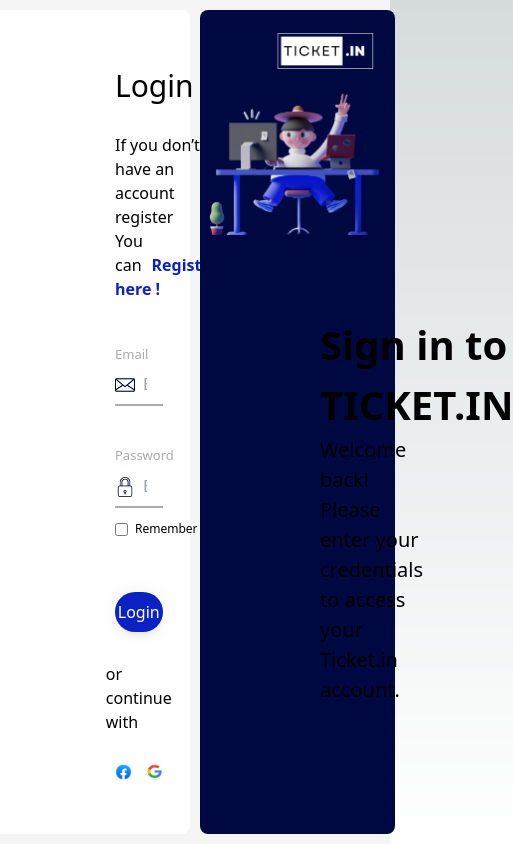
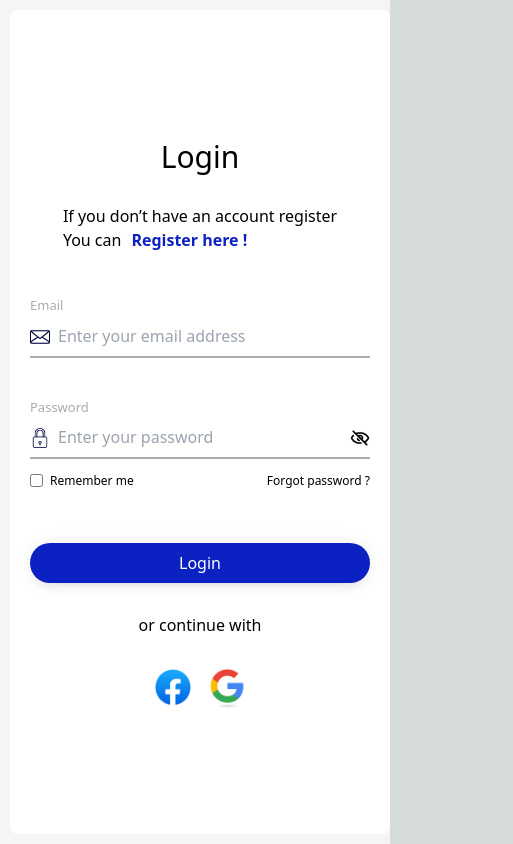
Before and after one commit to DiftaFitrahul/frontend-ticket.in, a Next.js app: page /auth/login in a window 390 px wide. Shown: the whole page, 513 px wide, since content can reach past the window. Built offline with nearby package versions, Linux system fonts and the light colour scheme.

Commit message:
feat: finish responsive design login page

```diff
--- a/src/pages/auth/login.jsx
+++ b/src/pages/auth/login.jsx
@@ -22,11 +22,11 @@ export default function Login() {
   return (
     <main>
       <div className=" flex flex-row justify-center items-center h-screen w-screen bg-neutral-100">
-        <div className="flex flex-col justify-center items-center h-[calc(100vh-20px)] w-1/2 relative bg-white mt-20 mb-20 rounded-lg ml-[10px]">
-          <h1 className="self-start pl-[120px] font-medium text-[30px] text-black">
+        <div className="flex flex-col justify-center items-center h-[calc(100vh-20px)] w-screen sm:w-1/2 relative bg-white mt-20 mb-20 rounded-lg ml-[10px]">
+          <h1 className="sm:self-start xl:pl-[120px] md:pl-[70px] sm:pl-[40px] font-medium text-[30px] text-black">
             Login
           </h1>
-          <p className="self-start pl-[120px] mt-[25px] mb-1 font-normal text-[16px] text-black">
+          <p className="sm:self-start xl:pl-[120px] md:pl-[70px] sm:pl-[40px] mt-[25px] mb-1 font-normal text-[16px] text-black">
             If you don’t have an account register <br></br> You can
             <Link
               href=""
@@ -36,7 +36,10 @@ export default function Login() {
             </Link>
           </p>
 
-          <form onSubmit={handleSubmit} className="self-start pl-[120px]">
+          <form
+            onSubmit={handleSubmit}
+            className="sm:self-start xl:pl-[120px] md:pl-[70px] sm:pl-[40px]"
+          >
             <p className="text-grey-custom text-[13px] mt-[40px]">Email</p>
             <div className="relative w-[200px]">
               <span className="absolute inset-y-0 left-0 flex items-center ">
@@ -49,7 +52,7 @@ export default function Login() {
               </span>
               <input
                 type="email"
-                className="pl-7 pr-4 py-2 w-[calc(25vw-50px)] border-b border-grey-custom border-b-2 focus:border-placeholder-blue  focus:outline-none   text-placeholder-blue focus:placeholder-placeholder-blue"
+                className="pl-7 pr-4 py-2 w-[calc(25vw-50px)]  sm:min-w-[270px] min-w-[340px] border-b border-grey-custom border-b-2 focus:border-placeholder-blue  focus:outline-none   text-placeholder-blue focus:placeholder-placeholder-blue"
                 placeholder="Enter your email address"
               />
             </div>
@@ -66,7 +69,7 @@ export default function Login() {
               </span>
               <input
                 type={showPassword ? "text" : "password"}
-                className="pl-7 pr-4 py-2 w-[calc(25vw-50px)] border-b border-grey-custom border-b-2 focus:border-placeholder-blue  focus:outline-none   text-placeholder-blue focus:placeholder-placeholder-blue "
+                className="pl-7 pr-4 py-2  w-[calc(25vw-50px)] sm:min-w-[270px] min-w-[340px] border-b border-grey-custom border-b-2 focus:border-placeholder-blue  focus:outline-none   text-placeholder-blue focus:placeholder-placeholder-blue "
                 placeholder="Enter your password"
               />
               <button type="button" onClick={togglePassword}>
@@ -104,16 +107,18 @@ export default function Login() {
                 </Link>
               </div>
             </div>
-            <button
-              type="submit"
-              className="text-white w-[calc(25vw-50px)] mt-[50px] bg-primary-blue py-2  rounded-[100px] hover:opacity-90 shadow-auth-button-shadow"
-            >
-              Login
-            </button>
+            <div className="flex justify-center items-center w-[calc(25vw-50px)] sm:min-w-[270px] min-w-[340px]">
+              <button
+                type="submit"
+                className="text-white w-[calc(25vw-50px)] sm:min-w-[270px] min-w-[340px] mt-[50px] bg-primary-blue py-2  rounded-[100px] hover:opacity-90 shadow-auth-button-shadow"
+              >
+                Login
+              </button>
+            </div>
           </form>
 
-          <div className="self-start ml-[120px] w-[calc(25vw-50px)] ">
-            <p className=" flex justify-center text-black text-[16px] my-[30px] text-[#B5B5B5]">
+          <div className="sm:self-start xl:ml-[120px] md:ml-[70px] sm:ml-[40px] w-[calc(25vw-50px)] min-w-[270px]">
+            <p className="flex justify-center  text-black text-[16px] my-[30px] text-[#B5B5B5]">
               or continue with
             </p>
             <div className="flex flex-row justify-center">
@@ -139,7 +144,7 @@ export default function Login() {
             </div>
           </div>
         </div>
-        <div className="flex flex-col justify-center items-center h-[calc(100vh-20px)] w-1/2 relative bg-dark-blue rounded-lg mr-[10px] ml-[10px] ">
+        <div className="flex flex-col justify-center items-center h-[calc(100vh-20px)] w-1/2 relative bg-dark-blue rounded-lg mr-[10px] ml-[10px] hidden min-[640px]:block ">
           <Image
             src="/logo.png"
             alt="Picture of the author"
@@ -149,18 +154,15 @@ export default function Login() {
             className="absolute top-3 right-5" // just an example
           />
 
-          <Image
+          <img
             src="/auth_image.png"
             alt="Picture of the author"
-            width={600}
-            height={600}
-            unoptimized
-            className="mb-20" // just an example
+            className="self-start xl:pl-[120px] md:pl-[70px] sm:pl-[40px] mt-[150px]  lg:mt-[70px] xl:mt-[0px]  items-center mb-20 xl:w-[850px] lg:w-[650px]  xl:h-[650px] lg:h-[500px]" // just an example
           />
-          <h1 className="self-start pl-[120px] font-semibold text-[40px]">
+          <h1 className="self-start xl:pl-[120px] md:pl-[70px] sm:pl-[40px]  font-semibold xl:text-[40px]  md:text-[30px]">
             Sign in to TICKET.IN
           </h1>
-          <p className="self-start pl-[120px] mb-[100px] font-light text-[20px]">
+          <p className="self-start xl:pl-[120px] md:pl-[70px] sm:pl-[40px] mb-[100px] pr-[20px] font-light xl:text-[20px] md:text-[15px]">
             Welcome back! Please enter your credentials to access your Ticket.in
             account.
           </p>
```
